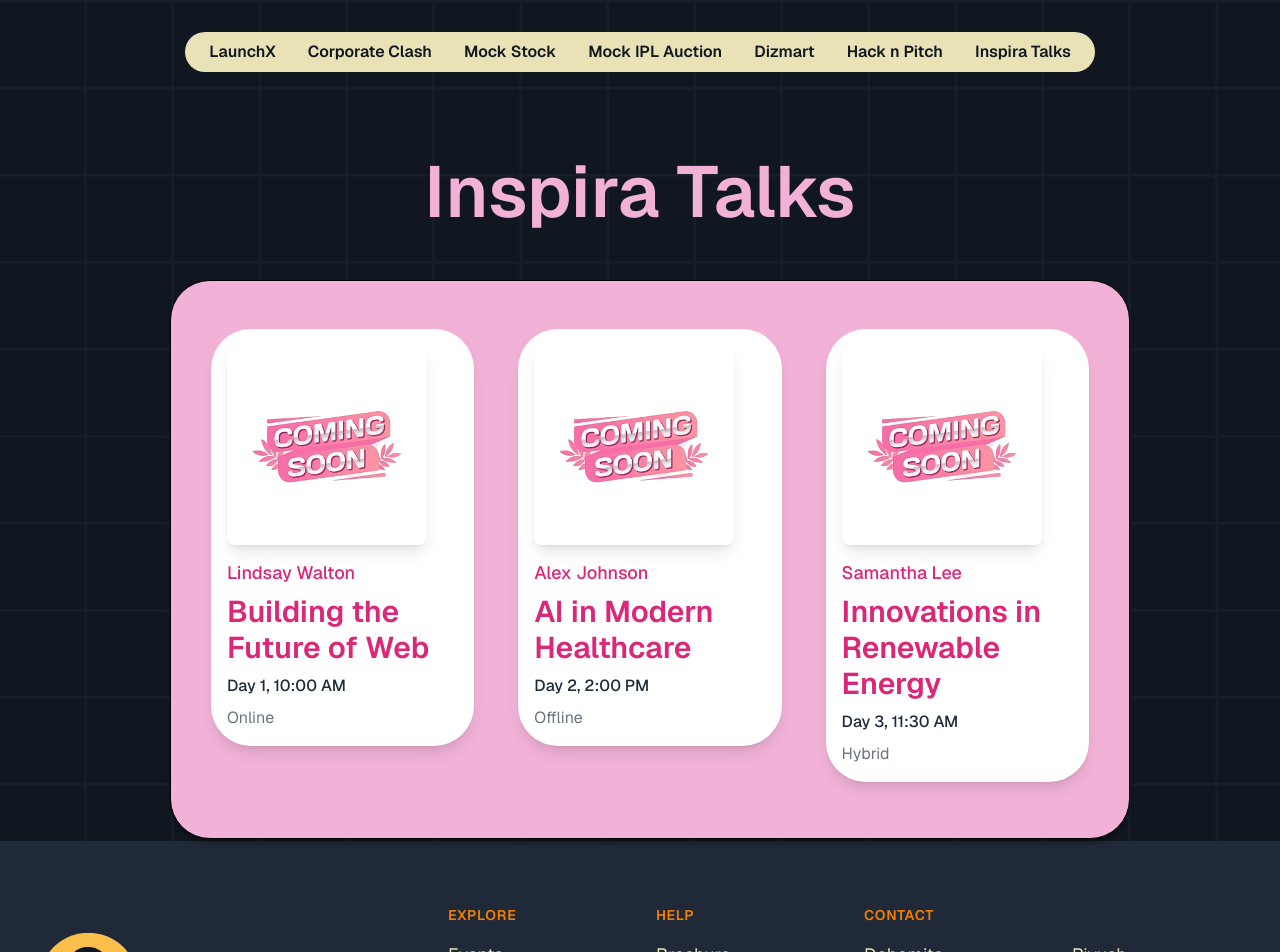
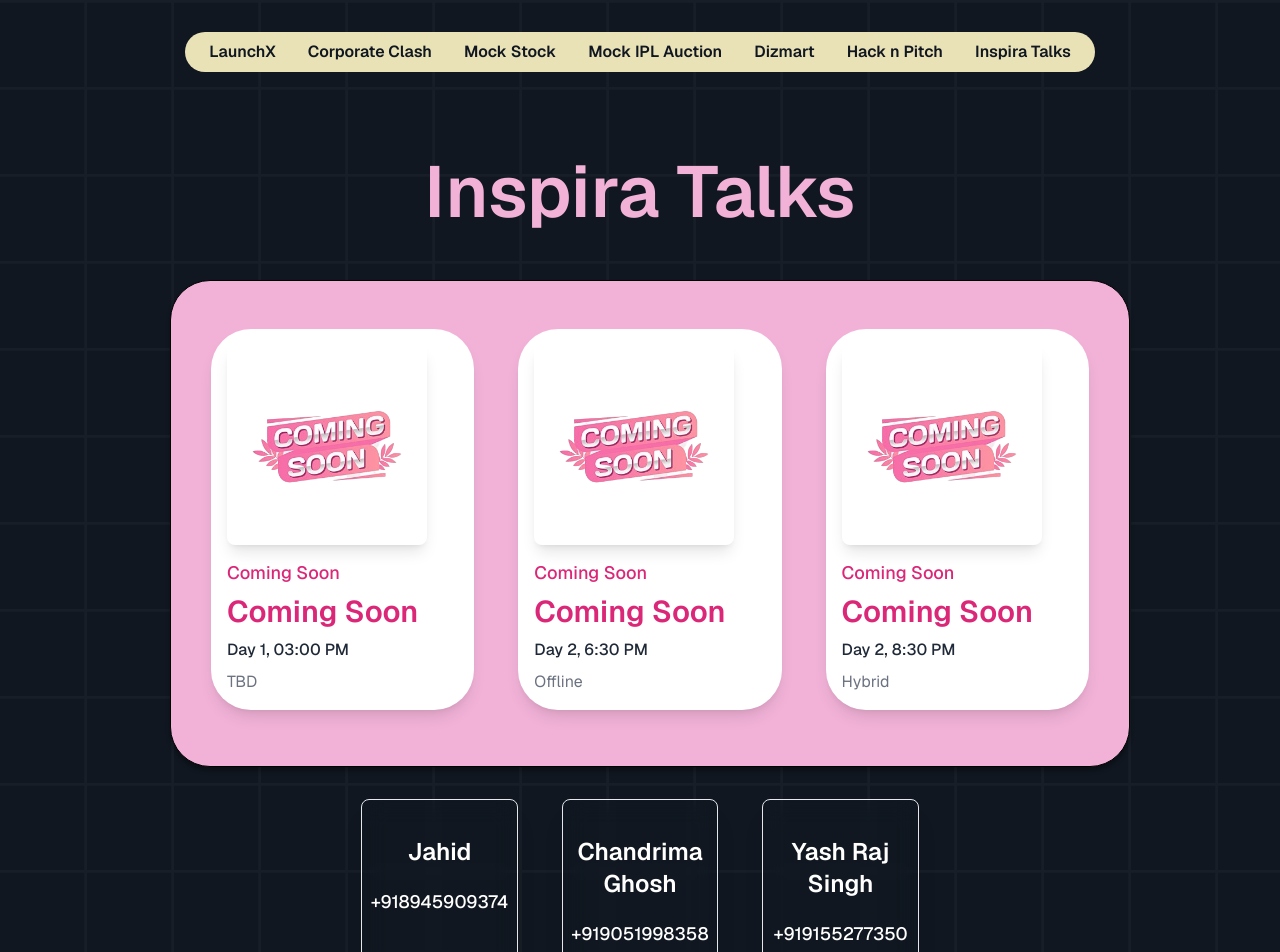
Before and after one commit to jadavpur-university-ed-cell/esummit-24, a Next.js app: page /events/inspiratalks in a window 1280 px wide. Shown: the top 952 px of the page. Built offline with nearby package versions, Linux system fonts and the light colour scheme.

Commit message:
Content Update

```diff
--- a/app/events/corporateclash/clientCode.tsx
+++ b/app/events/corporateclash/clientCode.tsx
@@ -28,9 +28,9 @@ const CorporateClashEvent: React.FC<eventProps> = ({allow}) => {
 
   // Points of Contact Data
   const pointsOfContact = [
-    { name: "John Doe", phoneNumber: "+1234567890", nameColor: "text-red" },
-    { name: "Jane Smith", phoneNumber: "+0987654321", nameColor: "text-blue" },
-    { name: "Alice Johnson", phoneNumber: "+1122334455", nameColor: "text-green" }
+    { name: "Gourab Paul", phoneNumber: "+917384026853", nameColor: "text-red" },
+    { name: "Ahnik Purkait", phoneNumber: "+918777098463", nameColor: "text-blue" },
+    { name: "Taufique Ali", phoneNumber: "+916291254793", nameColor: "text-green" }
   ];
 
   return (
@@ -224,15 +224,15 @@ const CorporateClashEvent: React.FC<eventProps> = ({allow}) => {
 
           <div className="flex flex-col justify-center items-center pt-8 pb-0.5">
           <h2 className="text-4xl font-semibold text-transparent bg-clip-text bg-gradient-to-bl from-orange-600 to-red-200">
-            Sponsors
+            {/* Sponsors */}
             <div className="mt-4 w-full h-0.5 bg-white"></div>
           </h2>
         </div>
           <ul className="mt-7 text-white">
             {/* Replace with actual sponsor names */}
-            <li>Sponsor 1</li>
+            {/* <li>Sponsor 1</li>
             <li>Sponsor 2</li>
-            <li>Sponsor 3</li>
+            <li>Sponsor 3</li> */}
           </ul>
         </div>
       </div>
--- a/app/events/hacknpitch/clientCode.tsx
+++ b/app/events/hacknpitch/clientCode.tsx
@@ -37,12 +37,10 @@ const HacknPitchEvent: React.FC<eventProps> = ({allow}) => {
 
   // Points of Contact data
   const pointsOfContact = [
-    { name: "Emily Davis", phoneNumber: "+1234567890", nameColor: "text-yellow-400" },
-    { name: "Michael Brown", phoneNumber: "+0987654321", nameColor: "text-red-400" },
-    { name: "Sarah Johnson", phoneNumber: "+1122334455", nameColor: "text-green-400" }
+    { name: "Shivam Mundra", phoneNumber: "+918336940307", nameColor: "text-yellow-400" },
+    { name: "Aditya Anand", phoneNumber: "+918961313886", nameColor: "text-red-400" },
+    { name: "Arka Dhar", phoneNumber: "+917872980084", nameColor: "text-green-400" }
   ];
-
-
   return (
     <div className="min-h-screen bg-[#101720] bg-grid-white/[0.03] md:bg-grid-large-white/[0.03] text-white">
       {/* Header Section */}
--- a/app/events/inspiratalks/clientCode.tsx
+++ b/app/events/inspiratalks/clientCode.tsx
@@ -3,15 +3,20 @@
 import React from "react";
 import SpeakerCard from "@/components/Events/SpeakerCard";
 import EventsNavbar from "@/components/Events/Navbar";
+import PoCCard from "@/components/Events/PoCCard";
 
 const InspiraTalks: React.FC = () => {
+  const pointsOfContact = [
+    { name: "Jahid", phoneNumber: "+918945909374", nameColor: "text-red-500" },
+    { name: "Chandrima Ghosh", phoneNumber: "+919051998358", nameColor: "text-blue-500" },
+    { name: "Yash Raj Singh", phoneNumber: "+919155277350", nameColor: "text-blue-500" }
+  ];
   return (
     <div className="min-h-screen bg-[#101720] bg-grid-white/[0.03] md:bg-grid-large-white/[0.03] text-white">
       <div className="flex justify-center">
         {/* <section className="bg-[#f2b2d8] w-[66.6666%] h-[35px]"></section> */}
         <EventsNavbar />
       </div>
-
       <div className="flex flex-col justify-center items-center pt-16 pb-0.5">
         <div className="p-5 text-center">
           <h1 className="text-7xl font-semibold" style={{ color: '#f2b2d8' }}>
@@ -20,27 +25,26 @@ const InspiraTalks: React.FC = () => {
         </div>
         {/* Animated white horizontal line */}
         {/* <div className="mt-4 w-full h-0.5 bg-white"></div> */}
-
         {/* About Section with Speaker Cards */}
         <section className="flex flex-col max-md:flex-col justify-center w-[75%] pb-14 ml-5 mt-8 pt-4 bg-[#f2b2d8] border border-black border-solid rounded-[40px] shadow-[0px_4px_4px_rgba(0,0,0,0.3)] max-md:px-5 max-md:max-w-full">
           <div className="flex flex-wrap justify-between w-full px-10 space-y-6 md:space-y-0 md:space-x-6 max-md:flex-col max-md:items-center">
             <div className="w-[30%] max-md:w-full">
               <SpeakerCard
-                name="Lindsay Walton"
-                talk="Building the Future of Web"
-                synopsis="In this talk, Lindsay will explore cutting-edge web technologies that are reshaping the future of the internet."
-                dayTime="Day 1, 10:00 AM"
-                mode="Online"
+                name="Coming Soon"
+                talk="Coming Soon"
+                synopsis=""
+                dayTime="Day 1, 03:00 PM"
+                mode="TBD"
                 linkedin="https://linkedin.com/in/lindsaywalton"
                 imgLink="/speakerImages/comingsoon.png"
               />
             </div>
             <div className="w-[30%] max-md:w-full">
               <SpeakerCard
-                name="Alex Johnson"
-                talk="AI in Modern Healthcare"
-                synopsis="Alex discusses the role of AI in advancing diagnostics, patient care, and healthcare management."
-                dayTime="Day 2, 2:00 PM"
+                name="Coming Soon"
+                talk="Coming Soon"
+                synopsis=""
+                dayTime="Day 2, 6:30 PM"
                 mode="Offline"
                 linkedin="https://linkedin.com/in/alexjohnson"
                 imgLink="/speakerImages/comingsoon.png"
@@ -48,10 +52,10 @@ const InspiraTalks: React.FC = () => {
             </div>
             <div className="w-[30%] max-md:w-full">
               <SpeakerCard
-                name="Samantha Lee"
-                talk="Innovations in Renewable Energy"
-                synopsis="Samantha delves into the latest innovations in renewable energy, focusing on sustainability and environmental impact."
-                dayTime="Day 3, 11:30 AM"
+                name="Coming Soon"
+                talk="Coming Soon"
+                synopsis=""
+                dayTime="Day 2, 8:30 PM"
                 mode="Hybrid"
                 linkedin="https://linkedin.com/in/samanthalee"
                 imgLink="/speakerImages/comingsoon.png"
@@ -59,6 +63,16 @@ const InspiraTalks: React.FC = () => {
             </div>
           </div>
         </section>
+        <div className="flex flex-wrap justify-center gap-3">
+          {pointsOfContact.map((contact, index) => (
+            <PoCCard
+              key={index}
+              name={contact.name}
+              phoneNumber={contact.phoneNumber}
+              nameColor={contact.nameColor}
+            />
+          ))}
+        </div>
       </div>
     </div>
   );
--- a/app/events/mockipl/clientCode.tsx
+++ b/app/events/mockipl/clientCode.tsx
@@ -34,9 +34,9 @@ const MockIPLEvent: React.FC<eventProps> = ({allow}) => {
 
     // Points of Contact data
     const pointsOfContact = [
-      { name: "Emily Davis", phoneNumber: "+1234567890", nameColor: "text-yellow-400" },
-      { name: "Michael Brown", phoneNumber: "+0987654321", nameColor: "text-red-400" },
-      { name: "Sarah Johnson", phoneNumber: "+1122334455", nameColor: "text-green-400" }
+      { name: "Aniket Biswas", phoneNumber: "+917439258545", nameColor: "text-yellow-400" },
+      { name: "Aindree Chatterjee", phoneNumber: "+916291896539", nameColor: "text-red-400" },
+      { name: "Rahul Pandey", phoneNumber: "+918961716604", nameColor: "text-green-400" }
     ];
   return (
     <div className="min-h-screen bg-[#101720] bg-grid-white/[0.03] md:bg-grid-large-white/[0.03] text-white">
--- a/app/events/mockstock/clientCode.tsx
+++ b/app/events/mockstock/clientCode.tsx
@@ -29,8 +29,8 @@ const MockStockEvent: React.FC<eventProps> = ({allow}) => {
   ];
 
   const pointsOfContact = [
-    { name: "Emily Green", phoneNumber: "+1234567890", nameColor: "text-red-500" },
-    { name: "Michael Brown", phoneNumber: "+0987654321", nameColor: "text-blue-500" }
+    { name: "Souptik Dasgupta", phoneNumber: "+919007475778", nameColor: "text-red-500" },
+    { name: "Apurba Nandi", phoneNumber: "+919749237190", nameColor: "text-blue-500" }
   ];
 
   return (
--- a/components/Homepage/Hero/Root.tsx
+++ b/components/Homepage/Hero/Root.tsx
@@ -97,9 +97,6 @@ const Hero: FunctionComponent = () => {
     <>
       <section id="hero" className="bg-[#101720]">
         <div className="lg:h-max bg-[#101720] relative overflow-x-clip bg-grid-white/[0.03]">
-          <div className="absolute h-full w-full hero-content hidden">
-            <Image alt="hero" src="/hero-section-vector.svg" fill />
-          </div>
           <div className="flex font-light flex-col items-center justify-evenly gap-0 h-full overflow-x-hidden py-20">
             <h2
               ref={textRef}
@@ -283,13 +280,6 @@ const Hero: FunctionComponent = () => {
               <span className="block text-[#fcbf49] xl:inline">October 25th-October 27th</span>
             </h3>
             </div>
-            {/* <Image
-              className="other-component object-cover w-[200px] h-[100px] sm:w-[250px] sm:h-[85px] mt-3 sm:mt-0 opacity-0"
-              src="/svg_pers/ecell.png"
-              alt="logo"
-              width={150}
-              height={75}
-            /> */}
             <Countdown/>
           </div>
         </div>
```
Also changed, not shown: app/events/dizmart/clientCode.tsx (+6 -49 lines), app/events/launchx/clientCode.tsx (+12 -12 lines).
